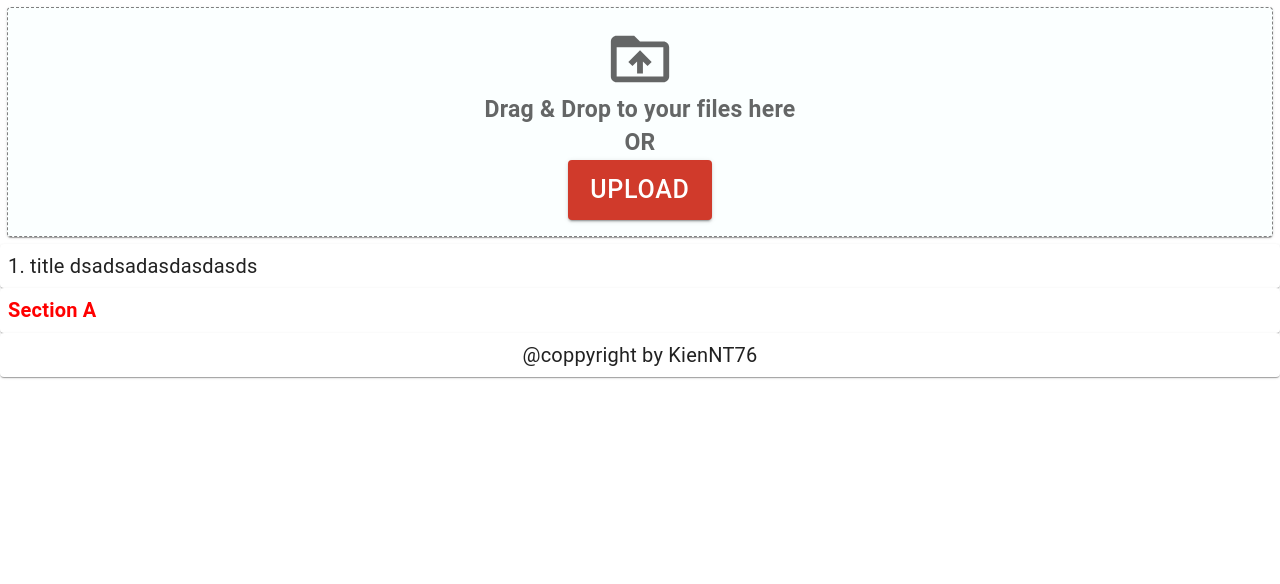
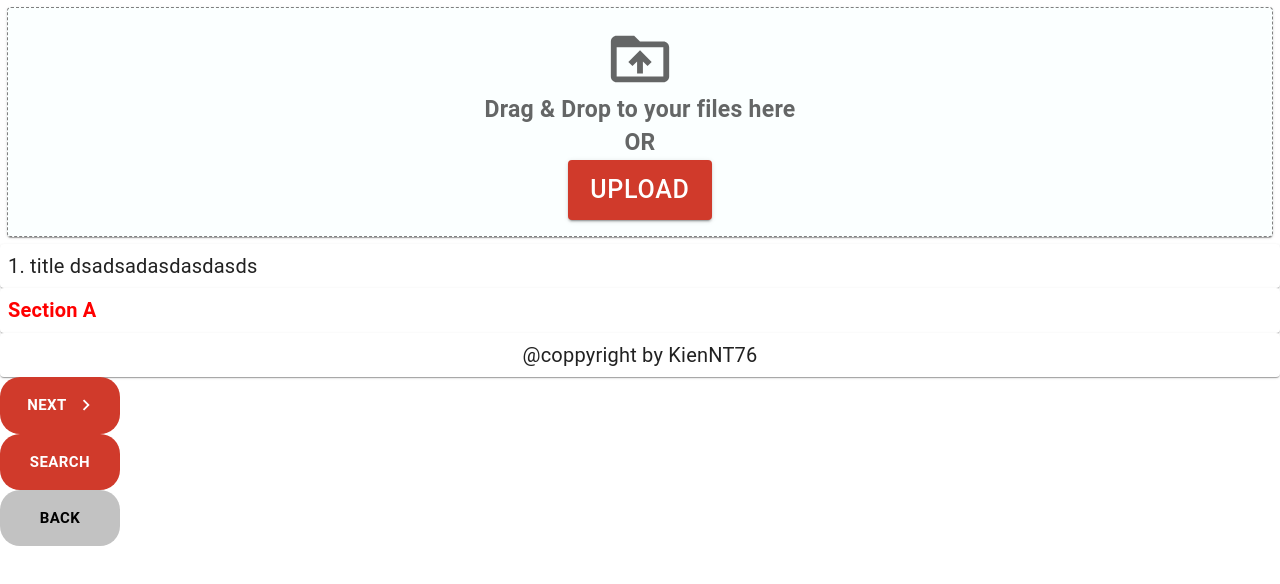
Before and after one commit to kien-ndt/mock_training_team_a, a Next.js app: page / in a window 1280 px wide. Shown: the top 584 px of the page. Built offline with nearby package versions, Linux system fonts and the light colour scheme.

Commit message:
kiennt76: complete button next, back, search component

```diff
--- a/components/common-components/button/index.tsx
+++ b/components/common-components/button/index.tsx
@@ -3,4 +3,110 @@
  *
  * tạo button có size, text, padding, background color, onClick, icon truyền qua props, nếu giá trị ko truyền qua props thì có giá trị mặc định trước
  */
-export {};
+import React from "react";
+import { Props } from "./button.model";
+import Button from "@mui/material/Button";
+import NavigateNextIcon from "@mui/icons-material/NavigateNext";
+
+/**
+ * Button next, search, back the page
+ *
+ * Params:
+ * 1. size -> size of button [small, medium, large]
+ * 2. name -> name of button [back, next, search]
+ * 3. onClick -> event when click to button
+ * 4. padding -> padding of button
+ * 5. boderRadius -> boder-radius of button
+ *
+ * Example:
+ * {
+ *  <ButtonUI
+        name="next"
+        size="large"
+        padding="15px"
+        onClick={testFunction}
+        boderRadius="20px"
+    />
+ * }
+ */
+const ButtonUI: React.FC<Props> = ({
+  size,
+  name,
+  onClick,
+  padding,
+  boderRadius,
+}) => {
+  return (
+    <>
+      {name === "search" && (
+        <div>
+          <Button
+            sx={{
+              color: "white",
+              bgcolor: "#D03A2B",
+              minWidth: "120px",
+              padding: `${padding}`,
+              borderRadius: `${boderRadius}`,
+              fontWeight: "bold",
+              ":hover": {
+                color: "white",
+                bgcolor: "#D03A2B",
+              },
+            }}
+            size={size}
+            onClick={onClick}
+          >
+            Search
+          </Button>
+        </div>
+      )}
+      {name === "next" && (
+        <div>
+          <Button
+            sx={{
+              color: "white",
+              bgcolor: "#D03A2B",
+              minWidth: "120px",
+              padding: `${padding}`,
+              borderRadius: `${boderRadius}`,
+              fontWeight: "bold",
+              ":hover": {
+                color: "white",
+                bgcolor: "#D03A2B",
+              },
+            }}
+            size={size}
+            onClick={onClick}
+            endIcon={<NavigateNextIcon />}
+          >
+            Next
+          </Button>
+        </div>
+      )}
+      {name === "back" && (
+        <div>
+          <Button
+            sx={{
+              color: "black",
+              bgcolor: "#c2c2c2",
+              minWidth: "120px",
+              padding: `${padding}`,
+              borderRadius: `${boderRadius}`,
+              fontWeight: "bold",
+              ":hover": {
+                color: "black",
+                bgcolor: "#c2c2c2",
+              },
+            }}
+            size={size}
+            onClick={onClick}
+          >
+            Back
+          </Button>
+        </div>
+      )}
+    </>
+  );
+};
+
+export default ButtonUI;
--- a/pages/index.tsx
+++ b/pages/index.tsx
@@ -5,12 +5,17 @@ import React, { useEffect, useState } from "react";
 import UploadFile from "../components/common-components/uploadfile";
 import TitleUpload from "../components/modules/registration/common/title_upload";
 import Footer from "../components/layout/footer";
+import ButtonUI from "../components/common-components/button";
 
 const Home: NextPage = () => {
   const [state, setState] = useState("");
   useEffect(() => {
     console.log(state);
   }, [state]);
+
+  const testFunction = () => {
+    console.log("kiennt");
+  };
 
   return (
     <div>
@@ -22,6 +27,27 @@ const Home: NextPage = () => {
       <TitleUpload content="1. title dsadsadasdasdasds" />
       <TitleUpload content="Section A" color="red" fontWeight="bold" />
       <Footer content="@coppyright by KienNT76" />
+      <ButtonUI
+        name="next"
+        size="large"
+        padding="15px"
+        onClick={testFunction}
+        boderRadius="20px"
+      />
+      <ButtonUI
+        name="search"
+        size="large"
+        padding="15px"
+        onClick={testFunction}
+        boderRadius="20px"
+      />
+      <ButtonUI
+        name="back"
+        size="large"
+        padding="15px"
+        onClick={testFunction}
+        boderRadius="20px"
+      />
     </div>
   );
 };
```
Also changed, not shown: components/common-components/button/button.model.tsx (added, +7 -0 lines).
